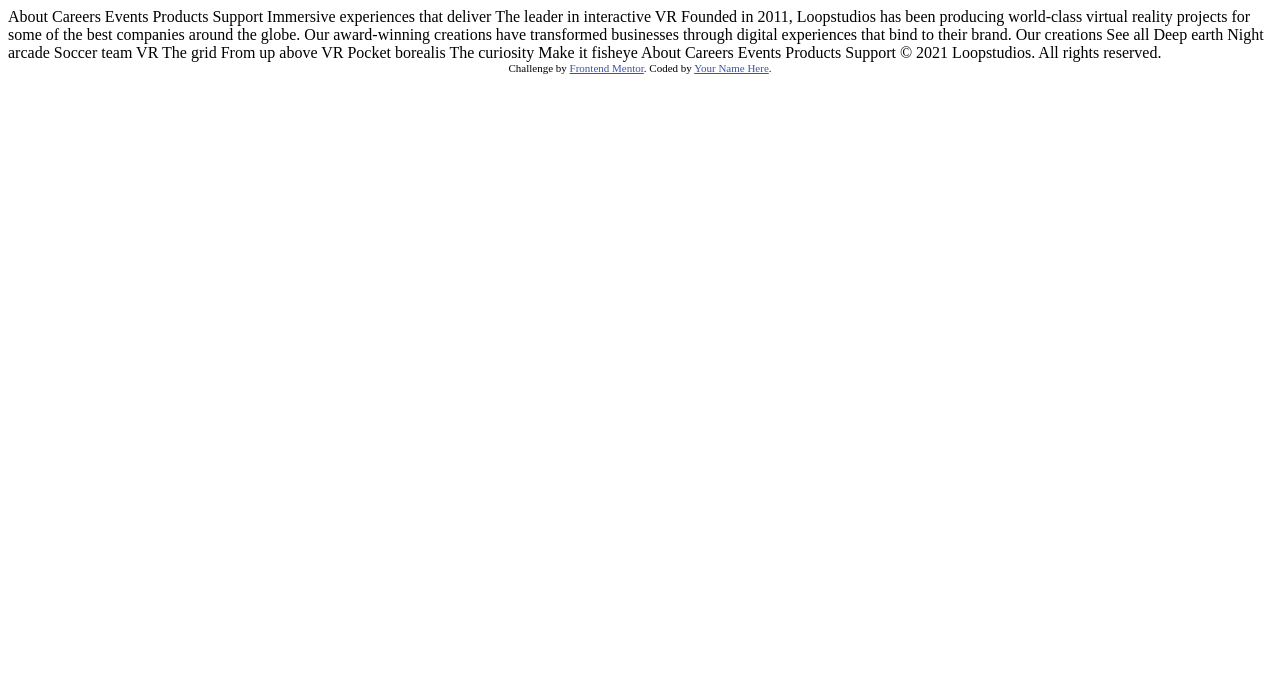
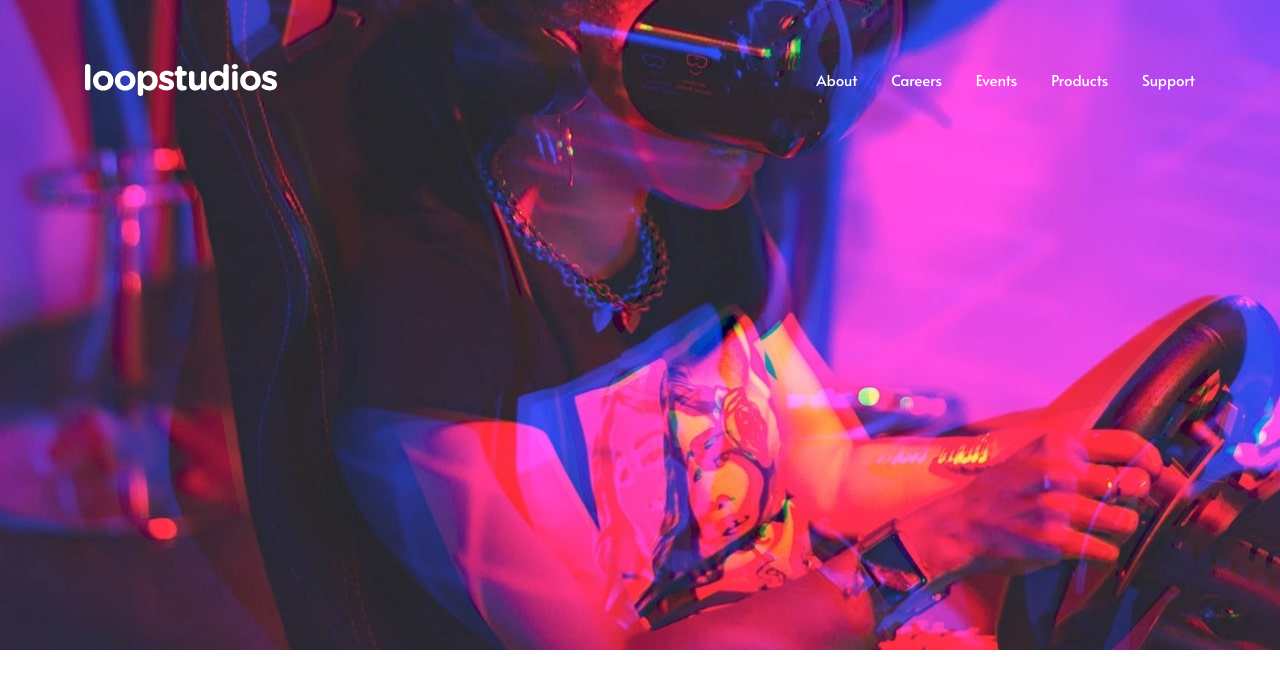
Before and after one commit to Vrondir/Frontend-Mentor-Challenges, a plain HTML site: page loopstudios-landing-page/index.html in a window 1280 px wide. Drawn offline with Linux system fonts and the light colour scheme.

Commit message:
Add sass to loopstudios landing page

```diff
--- a/loopstudios-landing-page/index.html
+++ b/loopstudios-landing-page/index.html
@@ -1,59 +1,61 @@
 <!DOCTYPE html>
 <html lang="en">
-<head>
-  <meta charset="UTF-8">
-  <meta name="viewport" content="width=device-width, initial-scale=1.0"> <!-- displays site properly based on user's device -->
+  <head>
+    <meta charset="UTF-8" />
+    <meta name="viewport" content="width=device-width, initial-scale=1.0" />
+    <!-- displays site properly based on user's device -->
 
-  <link rel="icon" type="image/png" sizes="32x32" href="./images/favicon-32x32.png">
+    <link rel="icon" type="image/png" sizes="32x32" href="./images/favicon-32x32.png" />
+    <link rel="preconnect" href="https://fonts.googleapis.com" />
+    <link rel="preconnect" href="https://fonts.gstatic.com" crossorigin />
+    <link href="https://fonts.googleapis.com/css2?family=Alata&display=swap" rel="stylesheet" />
+    <link rel="preconnect" href="https://fonts.googleapis.com" />
+    <link rel="preconnect" href="https://fonts.gstatic.com" crossorigin />
+    <link href="https://fonts.googleapis.com/css2?family=Josefin+Sans:ital,wght@0,100..700;1,100..700&display=swap" rel="stylesheet" />
 
-  <title>Frontend Mentor | Loopstudios landing page</title>
+    <link rel="stylesheet" href="css/index.css" />
 
-  <!-- Feel free to remove these styles or customise in your own stylesheet 👍 -->
-  <style>
-    .attribution { font-size: 11px; text-align: center; }
-    .attribution a { color: hsl(228, 45%, 44%); }
-  </style>
-</head>
-<body>
-  About
-  Careers
-  Events
-  Products
-  Support
+    <title>Frontend Mentor | Loopstudios landing page</title>
+  </head>
+  <body>
+    <header class="header">
+      <div class="header__content container">
+        <img class="header__logo" src="images/logo.svg" alt="Logo" />
+        <input type="checkbox" id="check" />
+        <nav class="nav" role="navigation">
+          <ul class="nav__list">
+            <li class="nav__item">
+              <a class="nav__link" href="#">About</a>
+            </li>
+            <li class="nav__item">
+              <a class="nav__link" href="#">Careers</a>
+            </li>
+            <li class="nav__item">
+              <a class="nav__link" href="#">Events</a>
+            </li>
+            <li class="nav__item">
+              <a class="nav__link" href="#">Products</a>
+            </li>
+            <li class="nav__item">
+              <a class="nav__link" href="#">Support</a>
+            </li>
+          </ul>
+        </nav>
+        <label for="check" class="close-menu"><img src="images/icon-close.svg" alt="Close Menu" /></label>
+        <label for="check" class="open-menu"><img src="images/icon-hamburger.svg" alt="Open Menu" /></label>
+      </div>
+    </header>
+    <main>
+      <div class="hero-image"></div>
+      <section></section>
+      <section></section>
+    </main>
+    <footer></footer>
+    <!-- Immersive experiences that deliver The leader in interactive VR Founded in 2011, Loopstudios has been producing world-class virtual reality projects for some of the best companies around the globe. Our award-winning creations have transformed businesses through digital experiences that bind to their brand. Our creations See all Deep earth Night arcade Soccer team VR The grid From up above VR Pocket borealis The curiosity Make it fisheye About Careers Events Products Support © 2021 Loopstudios. All rights reserved. -->
 
-  Immersive experiences that deliver
-
-  The leader in interactive VR
-
-  Founded in 2011, Loopstudios has been producing world-class virtual reality
-  projects for some of the best companies around the globe. Our award-winning
-  creations have transformed businesses through digital experiences that bind
-  to their brand.
-
-  Our creations
-
-  See all
-
-  Deep earth
-  Night arcade
-  Soccer team VR
-  The grid
-  From up above VR
-  Pocket borealis
-  The curiosity
-  Make it fisheye
-
-  About
-  Careers
-  Events
-  Products
-  Support
-
-  © 2021 Loopstudios. All rights reserved.
-
-  <div class="attribution">
+    <!-- <div class="attribution">
     Challenge by <a href="https://www.frontendmentor.io?ref=challenge" target="_blank">Frontend Mentor</a>.
     Coded by <a href="#">Your Name Here</a>.
-  </div>
-</body>
+  </div> -->
+  </body>
 </html>
--- /dev/null
+++ b/loopstudios-landing-page/scss/_config.scss
@@ -0,0 +1,7 @@
+$alata: 'Alata', sans-serif;
+$josefin: 'Josefin Sans', sans-serif;
+
+$white: hsl(0, 0%, 100%);
+$black: hsl(0, 0%, 0%);
+$dark-gray: hsl(0, 0%, 55%);
+$very-dark-gray: hsl(0, 0%, 41%);
--- /dev/null
+++ b/loopstudios-landing-page/scss/_utilities.scss
@@ -0,0 +1,6 @@
+.container {
+  max-width: 1110px;
+  padding: 0 3rem;
+  margin: 0 auto;
+  overflow: auto;
+}
--- /dev/null
+++ b/loopstudios-landing-page/scss/index.scss
@@ -0,0 +1,83 @@
+@import 'config';
+@import 'utilities';
+
+* {
+  margin: 0;
+  padding: 0;
+}
+
+html {
+  font-size: 15px;
+}
+
+.header {
+  position: fixed;
+  width: 100%;
+  top: 0;
+  padding-top: 4.25rem;
+  display: flex;
+
+  .header__content {
+    display: flex;
+    align-items: center;
+    justify-content: space-between;
+    width: 100%;
+
+    .header__logo {
+      width: 100%;
+      max-width: 12.8rem;
+    }
+
+    #check {
+      display: none;
+    }
+
+    .nav {
+      .nav__list {
+        display: flex;
+        gap: 2.25rem;
+
+        .nav__item {
+          list-style: none;
+
+          .nav__link {
+            text-decoration: none;
+            color: $white;
+            font-family: $alata;
+            font-weight: 400;
+            font-size: 1rem;
+          }
+        }
+      }
+    }
+
+    .open-menu,
+    .close-menu {
+      cursor: pointer;
+    }
+
+    .open-menu {
+      display: none;
+    }
+
+    .close-menu {
+      display: none;
+    }
+  }
+}
+
+.hero-image {
+  width: 100%;
+  height: 43.3rem;
+  background-image: url('/images/desktop/image-hero.jpg');
+  background-size: cover;
+  background-position: center;
+}
+
+.attribution {
+  font-size: 11px;
+  text-align: center;
+}
+.attribution a {
+  color: hsl(228, 45%, 44%);
+}
```
Also changed, not shown: loopstudios-landing-page/css/index.css (added), 1 other file.
